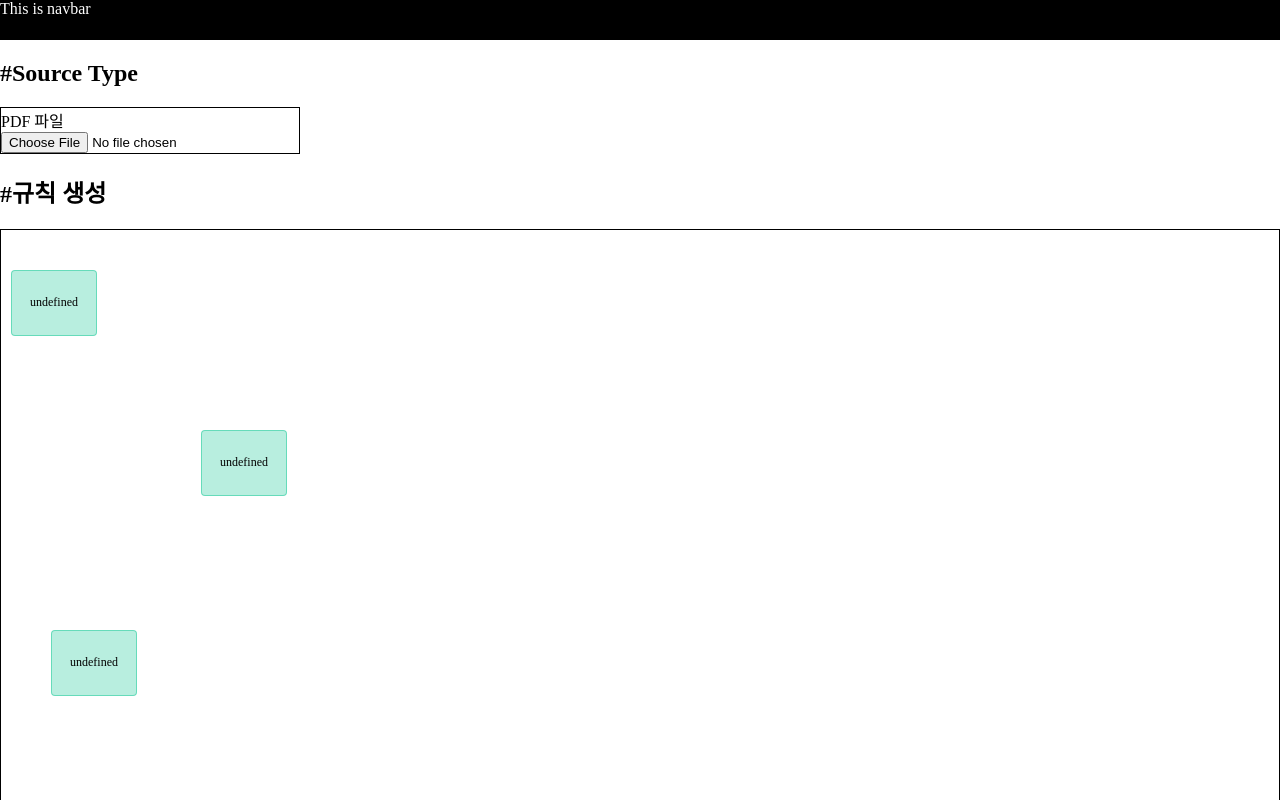
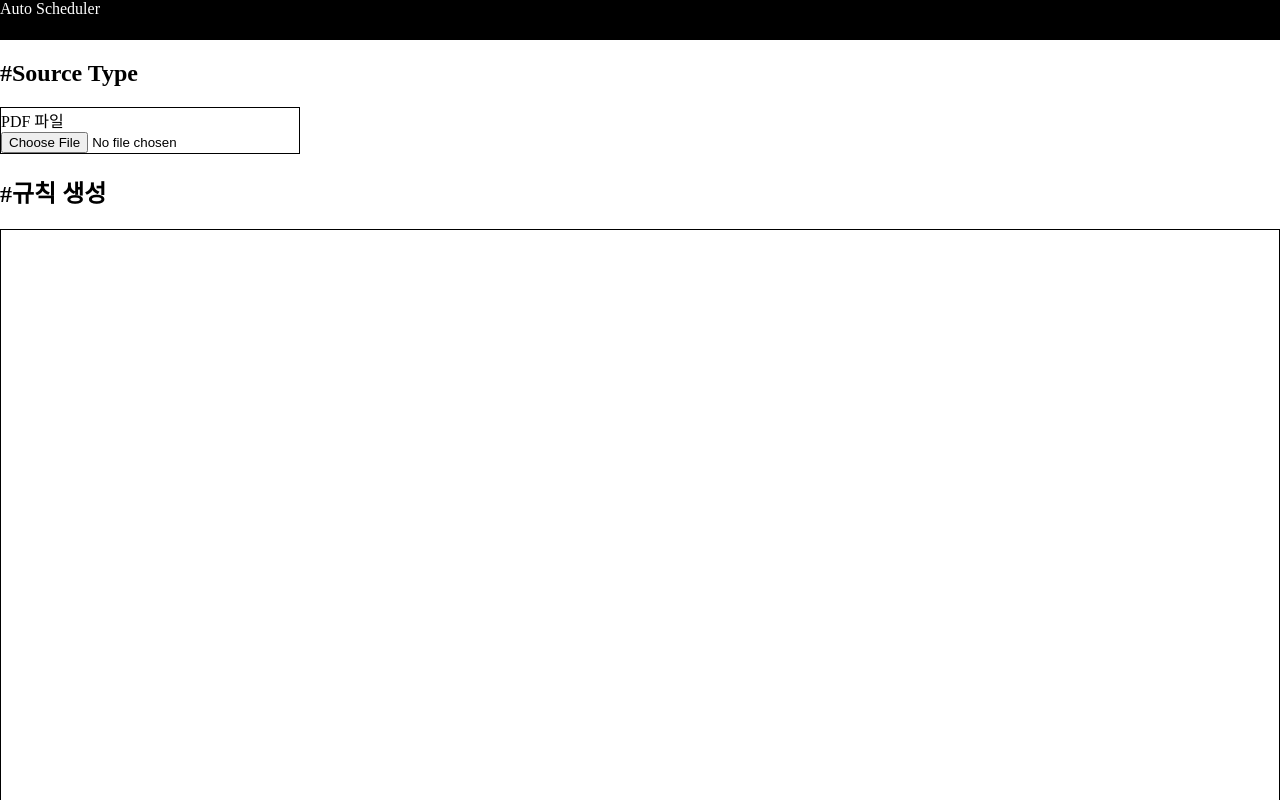
Before and after one commit to Capstone-AutoScheduler/FE-AutoScheduler, a React (Create React App) app: page /create in a window 1280 px wide. Shown: the top 800 px of the page. Built offline with nearby package versions, Linux system fonts and the light colour scheme; the HTML template or start-up script is replaced by a standard one.

Commit message:
[feat] modification for mid demo

```diff
--- a/src/components/Arrow.jsx
+++ b/src/components/Arrow.jsx
@@ -24,7 +24,7 @@ const Arrow = () => {
             setOffsetX(rect.left);
             setOffsetY(rect.top);
         }
-    }, []);
+    }, [bubbles]);
 
     return (
         <SVG
--- a/src/components/Bubble.jsx
+++ b/src/components/Bubble.jsx
@@ -11,6 +11,7 @@ const Bubble = ({ item }) => {
     const [x, setX] = useState(0);
     const [y, setY] = useState(0);
 
+    const bgColor = (item.str === 'target') ? 'rgba(235, 186, 7, 0.3)': 'rgba(20,200,150,0.3)';
     useEffect(() => {
         //console.log(ContainerRef);
         setX(item.x);
@@ -46,6 +47,7 @@ const Bubble = ({ item }) => {
             ref={ContainerRef}
             onMouseDown={handleMouseDown}
             onMouseUp={handleMouseUp}
+            style={{ backgroundColor: bgColor}}
         >
             {`${item.str}`}
         </Container>
--- a/src/components/Create/InputPDF.jsx
+++ b/src/components/Create/InputPDF.jsx
@@ -8,7 +8,7 @@ import useStore from "../../store/Store";
 
 const InputPDF = () => {
   //const canvasRef = useRef(null);
-  const { setBubbles } = useStore();
+  const { setBubbles, appendBubble } = useStore();
   const [page, setPage] = useState(1);
   const [numPages, setNumPages] = useState(0);
   const [PDFfile, setPDFfile] = useState(null);
@@ -77,6 +77,42 @@ const InputPDF = () => {
         index++;
       }
     });
+
+    //임시 코드
+    const exampleTarget = [
+      {
+        id: 1001,
+        str: 'target',
+        x: 1000,
+        y: 40,
+        width: 80,
+        height: 60,
+      },
+      {
+        id: 1002,
+        str: 'target',
+        x: 1400,
+        y: 200,
+        width: 80,
+        height: 60,
+      },
+      {
+        id: 1003,
+        str: 'target',
+        x: 1200,
+        y: 400,
+        width: 80,
+        height: 60,
+      },
+    ];
+
+    for (let i = 0; i < exampleTarget.length; i++){
+      const item = exampleTarget[i];
+      item.id = index;
+      bubbles.push(item);
+      index++;
+    }
+
     setBubbles(bubbles);
   });
 
@@ -113,7 +149,6 @@ const InputPDF = () => {
       :
       <></>
       }
-
     </Container>
   );
 };
--- a/src/components/Navbar.jsx
+++ b/src/components/Navbar.jsx
@@ -8,7 +8,7 @@ const Container = styled.div`
 
 const Navbar = ()=> {
     return (
-        <Container>This is navbar</Container>
+        <Container>Auto Scheduler</Container>
     )
 };
 
--- a/src/pages/Create.jsx
+++ b/src/pages/Create.jsx
@@ -23,7 +23,8 @@ const Create = () => {
 const Container = styled.div`
 `;
 
-const Top = styled.div``;
+const Top = styled.div`
+`;
 
 const Bottom = styled.div``;
 
--- a/src/store/Store.jsx
+++ b/src/store/Store.jsx
@@ -9,30 +9,10 @@ const useStore = create((set) => ({
   appendOperation: (line) =>
     set((state) => ({ operations: [...state.operations, line] })),
 
-  bubbles: [
-    {
-      id: 0,
-      x: 10,
-      y: 40,
-      width: 80,
-      height: 60,
-    },
-    {
-      id: 1,
-      x: 200,
-      y: 200,
-      width: 80,
-      height: 60,
-    },
-    {
-      id: 2,
-      x: 50,
-      y: 400,
-      width: 80,
-      height: 60,
-    },
-  ],
-  setBubbles: (list) => set({ bubbles: list })
+  bubbles: [],
+  setBubbles: (list) => set({ bubbles: list }),
+  appendBubble: (bubble) =>
+    set((state) => ({ bubbles: [...state.bubbles, bubble] })),
 }));
 
 export default useStore;
```
